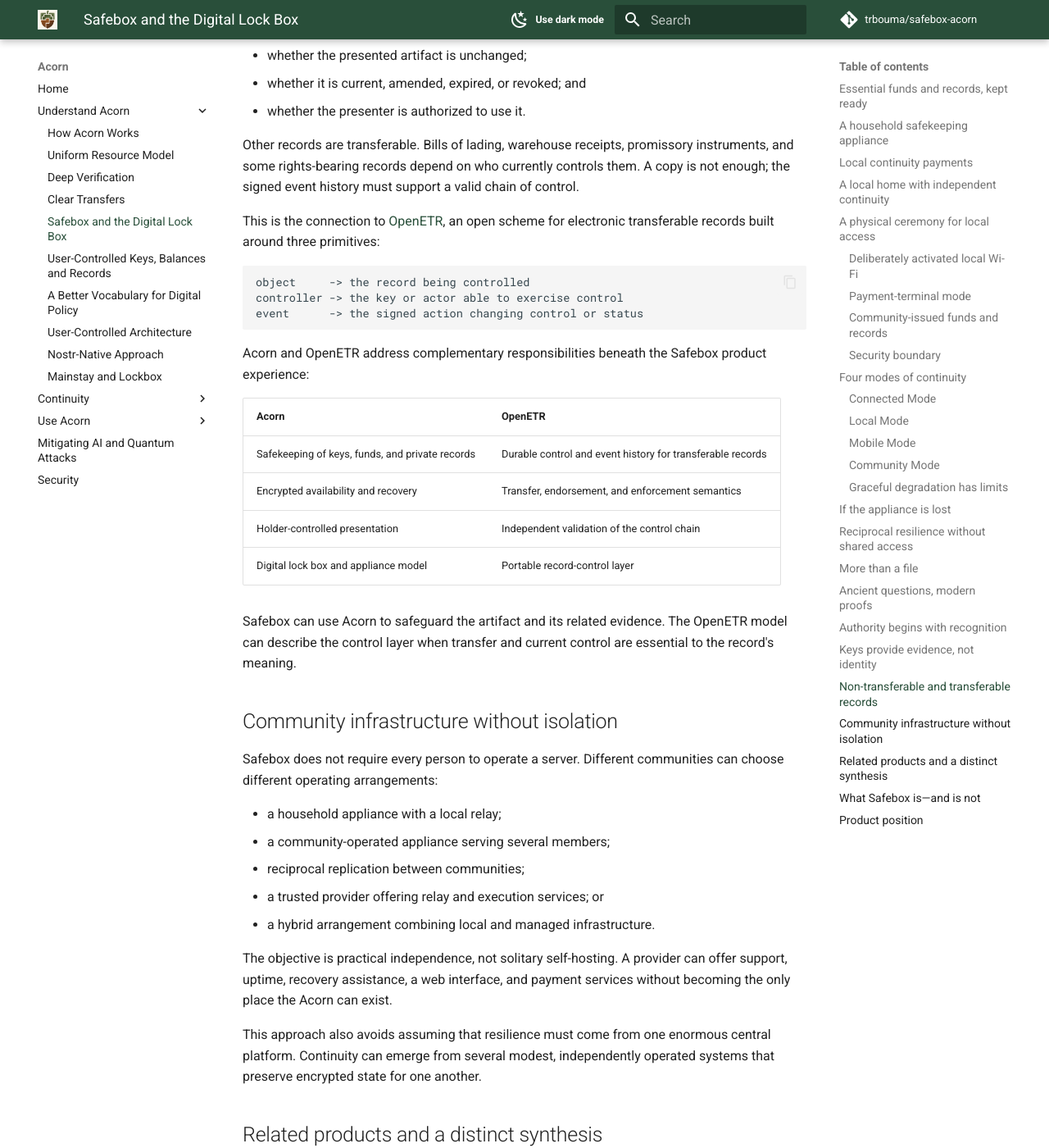
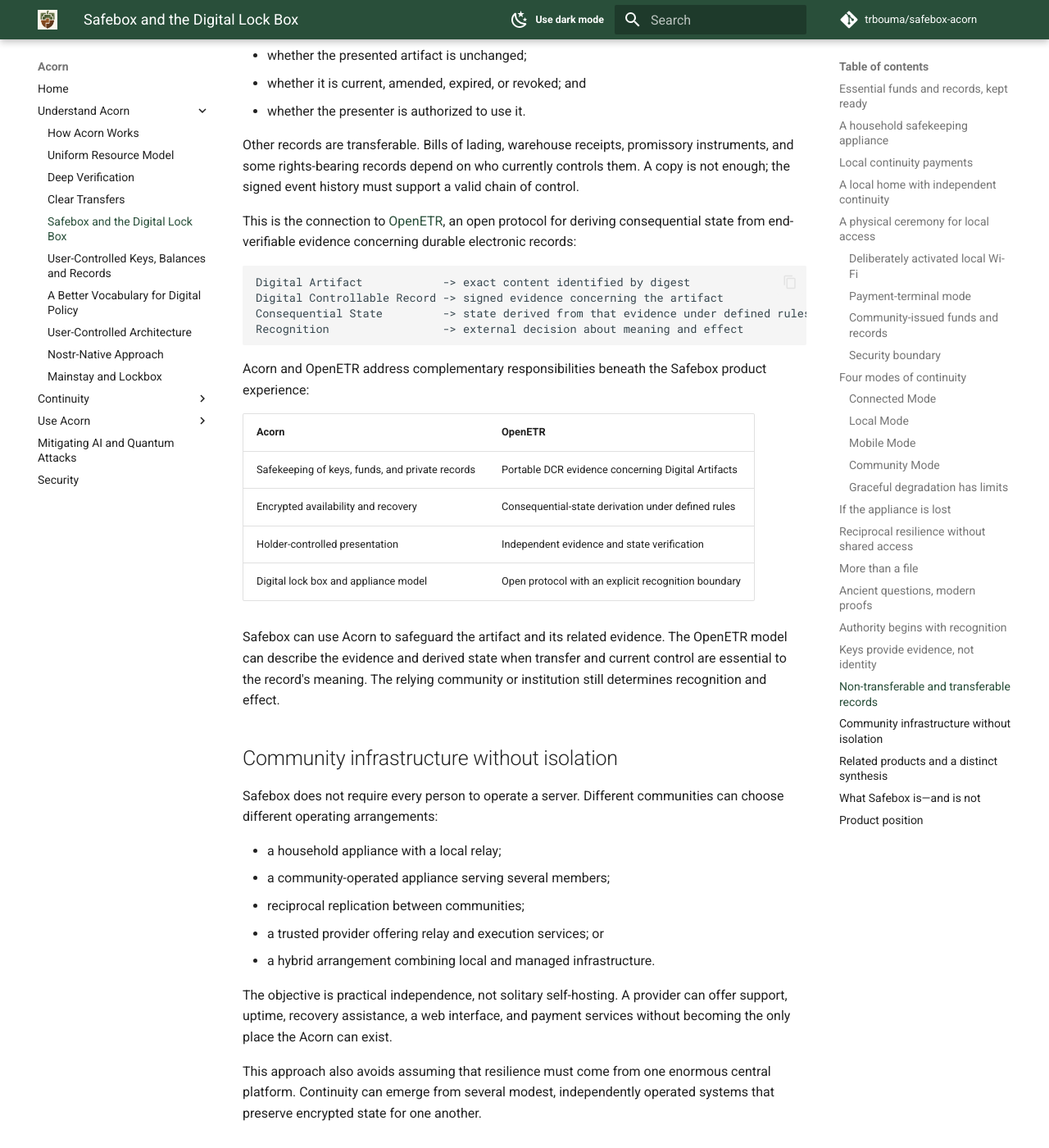
Before and after one commit to trbouma/safebox-acorn, an MkDocs documentation site: the page built from website/digital-lock-box.md, in a window 1280 px wide and 1400 px high, scrolled down 16053 px. Shown: the whole window at 82% size. Built offline with MkDocs 1.6.1 and Material for MkDocs 9.7.7, drawn with Linux system fonts in a browser that asks for light colours; comment, search, counter and statistics services are not loaded; some of the changed text lies outside the part shown.

Commit message:
Align product messaging with revised OpenETR terminology

````diff
--- a/website/digital-lock-box.md
+++ b/website/digital-lock-box.md
@@ -320,13 +320,15 @@
 for example, an entitlement, referral, authorization, membership, care
 instruction, or proof that a resource was issued. The recipient could present
 the selected record at the terminal, while the relying organization uses the
-[OpenETR](https://trbouma.github.io/openetr/) protocol to inspect its origin,
-integrity, and associated control events.
+[OpenETR](https://trbouma.github.io/openetr/) protocol to identify the exact
+Digital Artifact, inspect its signed DCR evidence, and derive consequential
+state under defined rules.
 
 OpenETR verification does not make the terminal the authority. It lets the
-terminal evaluate whether the artifact matches what was issued, which keys
-signed the relevant events, how control or status changed, and whether the
-relying community recognizes those keys and rules. During limited connectivity,
+terminal evaluate whether the artifact matches its digest, which keys signed
+the relevant records, what consequential state follows under the selected
+rules, and whether the relying community recognizes those actors and results.
+During limited connectivity,
 this verification is limited to the record history and recognition material
 already available through local relays or synchronized Safeboxes; new or
 missing state can be reconciled when connectivity returns.
@@ -692,13 +694,15 @@
 valid chain of control.
 
 This is the connection to
-[OpenETR](https://trbouma.github.io/openetr/), an open scheme for electronic
-transferable records built around three primitives:
+[OpenETR](https://trbouma.github.io/openetr/), an open protocol for deriving
+consequential state from end-verifiable evidence concerning durable electronic
+records:
 
 ```text
-object     -> the record being controlled
-controller -> the key or actor able to exercise control
-event      -> the signed action changing control or status
+Digital Artifact            -> exact content identified by digest
+Digital Controllable Record -> signed evidence concerning the artifact
+Consequential State         -> state derived from that evidence under defined rules
+Recognition                 -> external decision about meaning and effect
 ```
 
 Acorn and OpenETR address complementary responsibilities beneath the Safebox
@@ -706,14 +710,15 @@
 
 | Acorn | OpenETR |
 | --- | --- |
-| Safekeeping of keys, funds, and private records | Durable control and event history for transferable records |
-| Encrypted availability and recovery | Transfer, endorsement, and enforcement semantics |
-| Holder-controlled presentation | Independent validation of the control chain |
-| Digital lock box and appliance model | Portable record-control layer |
+| Safekeeping of keys, funds, and private records | Portable DCR evidence concerning Digital Artifacts |
+| Encrypted availability and recovery | Consequential-state derivation under defined rules |
+| Holder-controlled presentation | Independent evidence and state verification |
+| Digital lock box and appliance model | Open protocol with an explicit recognition boundary |
 
 Safebox can use Acorn to safeguard the artifact and its related evidence. The
-OpenETR model can describe the control layer when transfer and current control
-are essential to the record's meaning.
+OpenETR model can describe the evidence and derived state when transfer and
+current control are essential to the record's meaning. The relying community or
+institution still determines recognition and effect.
 
 ## Community infrastructure without isolation
 
````
Also changed, not shown: other parts of website/digital-lock-box.md (+1 -1 lines), docs/ACORN-RECORD-MODEL.md (+15 -15 lines), website/deep-verification.md (+13 -11 lines), website/uniform-resource-model.md (+10 -8 lines).
